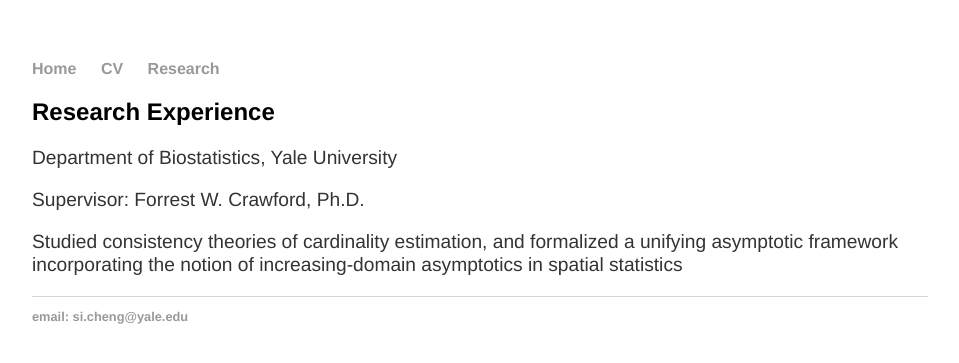
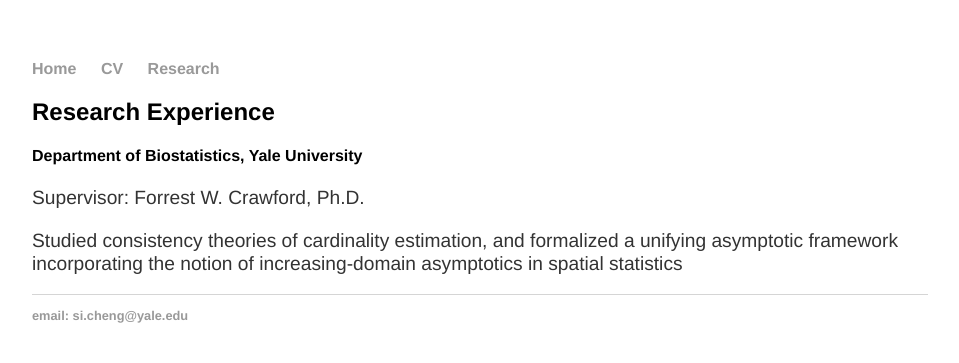
Before and after one commit to chengs94/chengs94.github.io, a Jekyll site: the page built from research/index.html, in a window 1280 px wide. Shown: the top 363 px of the page, without its empty margins (160-1119 px from the left). Built offline with Jekyll 4.4.1, drawn with Linux system fonts in a browser that asks for light colours.

```diff
--- a/research/index.html
+++ b/research/index.html
@@ -5,7 +5,7 @@ title: Research
 
 <div class="blurb">
 	<h2>Research Experience</h2>
-	<p>Department of Biostatistics, Yale University</p>
+	<h4>Department of Biostatistics, Yale University</h4>
 	<p>Supervisor: Forrest W. Crawford, Ph.D.</p>
-	<p> Studied consistency theories of cardinality estimation, and formalized a unifying asymptotic framework incorporating the notion of increasing-domain asymptotics in spatial statistics</a></p>
+	<p>Studied consistency theories of cardinality estimation, and formalized a unifying asymptotic framework incorporating the notion of increasing-domain asymptotics in spatial statistics</a></p>
 </div><!-- /.blurb -->
```
